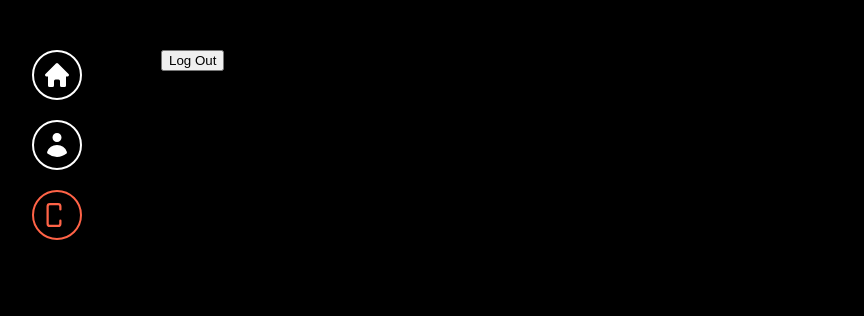
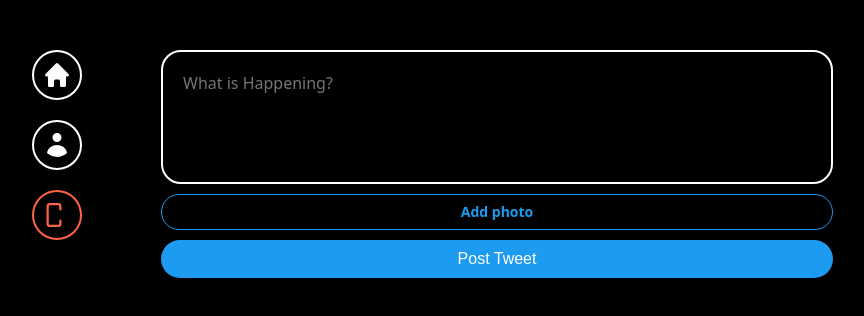
Before and after one commit to kamja44/nwitter-reloaded, a React (Vite) app: page / in a window 1280 px wide. Shown: the top 316 px of the page, without its empty margins (237-1101 px from the left). Built offline with nearby package versions, Linux system fonts and the light colour scheme; no server answers; sample sign-in values are in the browser's storage.

Commit message:
Post Tweet Form

```diff
--- /dev/null
+++ b/src/components/post-tweet-form.tsx
@@ -0,0 +1,96 @@
+import React, { useState } from "react";
+import styled from "styled-components";
+
+const Form = styled.form`
+  display: flex;
+  flex-direction: column;
+  gap: 10px;
+`;
+
+const TextArea = styled.textarea`
+  border: 2px solid white;
+  padding: 20px;
+  border-radius: 20px;
+  font-size: 16px;
+  color: white;
+  background-color: black;
+  width: 100%;
+  resize: none;
+  &::placeholder {
+    font-size: 16px;
+    font-family: system-ui, -apple-system, BlinkMacSystemFont, "Segoe UI",
+      Roboto, Oxygen, Ubuntu, Cantarell, "Open Sans", "Helvetica Neue",
+      sans-serif;
+  }
+  &:focus {
+    outline: none;
+    border-color: #1d9bf0;
+  }
+`;
+
+const AttachFileButton = styled.label`
+  padding: 10px 0px;
+  color: #1d9bf0;
+  text-align: center;
+  border-radius: 20px;
+  border: 1px solid #1d9bf0;
+  font-size: 14px;
+  font-weight: 600;
+  cursor: pointer;
+`;
+
+const AttachFileInput = styled.input`
+  display: none;
+`;
+
+const SubmitBtn = styled.input`
+  background-color: #1d9bf0;
+  color: white;
+  border: none;
+  padding: 10px 0px;
+  border-radius: 20px;
+  font-size: 16px;
+  cursor: pointer;
+  &:hover &:active {
+    opacity: 0.9;
+  }
+`;
+
+export default function PostTweetForm() {
+  const [isLoading, setLoading] = useState(false);
+  const [tweet, setTweet] = useState("");
+  const [file, setFile] = useState<File | null>(null);
+  const onChange = (e: React.ChangeEvent<HTMLTextAreaElement>) => {
+    setTweet(e.target.value);
+  };
+  const onFileChnage = (e: React.ChangeEvent<HTMLInputElement>) => {
+    const { files } = e.target;
+    if (files && files.length === 1) {
+      setFile(files[0]);
+    }
+  };
+  return (
+    <Form>
+      <TextArea
+        rows={5}
+        maxLength={180}
+        onChange={onChange}
+        value={tweet}
+        placeholder="What is Happening?"
+      />
+      <AttachFileButton htmlFor="file">
+        {file ? "Photo Added" : "Add photo"}
+      </AttachFileButton>
+      <AttachFileInput
+        onChange={onFileChnage}
+        type="file"
+        id="file"
+        accept="image/*"
+      />
+      <SubmitBtn
+        type="submit"
+        value={isLoading ? "Posting..." : "Post Tweet"}
+      />
+    </Form>
+  );
+}
--- a/src/routes/home.tsx
+++ b/src/routes/home.tsx
@@ -1,10 +1,12 @@
-import { auth } from "../firebase";
+import styled from "styled-components";
+import PostTweetForm from "../components/post-tweet-form";
 
-export default function Home(){
-    const logOut = () => {
-        auth.signOut();
-    }
-    return <h1>
-            <button onClick={logOut}>Log Out</button>
-        </h1>;
+const Wrapper = styled.div``;
+
+export default function Home() {
+  return (
+    <Wrapper>
+      <PostTweetForm />
+    </Wrapper>
+  );
 }
```
